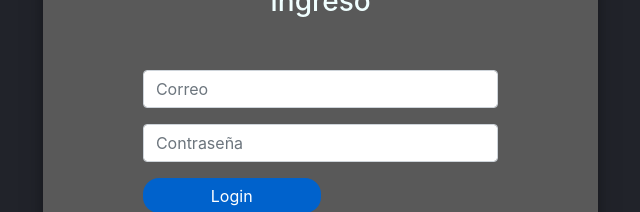
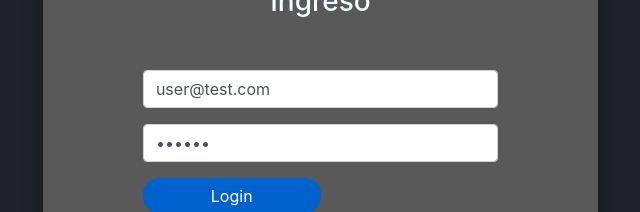
Before and after one commit to stargazing4122/11-simple-enrollment-system-mern-frontend, a React (Create React App) app: page /signin in a window 1280 px wide. Shown: the part 263-475 px from the top of the page, without its empty margins (42-682 px from the left). Built offline with nearby package versions, Linux system fonts and the light colour scheme.

Commit message:
handle stat form login

```diff
--- /dev/null
+++ b/src/hooks/index.ts
@@ -0,0 +1 @@
+export * from './useForm';
--- /dev/null
+++ b/src/hooks/useForm.tsx
@@ -0,0 +1,18 @@
+import { ChangeEvent, useState } from "react"
+
+export const useForm = <T extends Object>( initialState: T ) => {
+
+  const [formValues, setFormValues] = useState( initialState );
+
+  const handleInputChange = ( e: ChangeEvent<HTMLInputElement>) => {
+    setFormValues({
+      ...formValues,
+      [e.target.name]: e.target.value,
+    });
+  }
+
+  return {
+    formValues,
+    handleInputChange,
+  }
+}
--- a/src/index.css
+++ b/src/index.css
@@ -38,10 +38,20 @@ body {
   border: none;
   cursor: pointer;
 }
+
+.btnSubmit:focus {
+  box-shadow: 3px 3px 0 0 black;
+}
+
 .login-form-1 .btnSubmit{
   color: #fff;
   background-color: #0062cc;
 }
+.login-form-1 .btnSubmit:hover{
+  color: #fff;
+  background-color: #007bff;
+}
+
 .login-form-2 .btnSubmit{
   background-color: #fff;
   color: #0062cc;
--- a/src/pages/LoginScreen.tsx
+++ b/src/pages/LoginScreen.tsx
@@ -1,19 +1,52 @@
-import React from "react";
+import { FormEvent } from "react";
+import { useForm } from "../hooks";
+
+
+interface FormData {
+  email: string;
+  password: string;
+}
+const initialForm: FormData = {
+  email: 'user@test.com',
+  password: '123456',
+}
 
 export const LoginScreen = () => {
+  // hooks
+  const { formValues, handleInputChange } = useForm<FormData>( initialForm );
+  const { email, password } = formValues;
+
+  // functions
+  const handleLoginSubmit = (e: FormEvent<HTMLFormElement>) => {
+    e.preventDefault();
+    alert('login')
+  }
+
   return (
     <div className="container login-container">
       <div className="col-md-6 login-form-1">
         <h3>Ingreso</h3>
-        <form>
+        <form onSubmit={ handleLoginSubmit }>
           <div className="form-group">
-            <input type="text" className="form-control" placeholder="Correo" />
+            <input
+              type="text"
+              className="form-control"
+              placeholder="Correo"
+              name="email"
+              value={ email }
+              onChange={ handleInputChange }
+              autoComplete="off"
+            />
           </div>
           <div className="form-group">
             <input
               type="password"
               className="form-control"
               placeholder="Contraseña"
+              name="password"
+              value={ password }
+              onChange={ handleInputChange }
+              autoComplete="off"
             />
           </div>
           <div className="form-group">
```
Also changed, not shown: .prettierrc.json (deleted).
